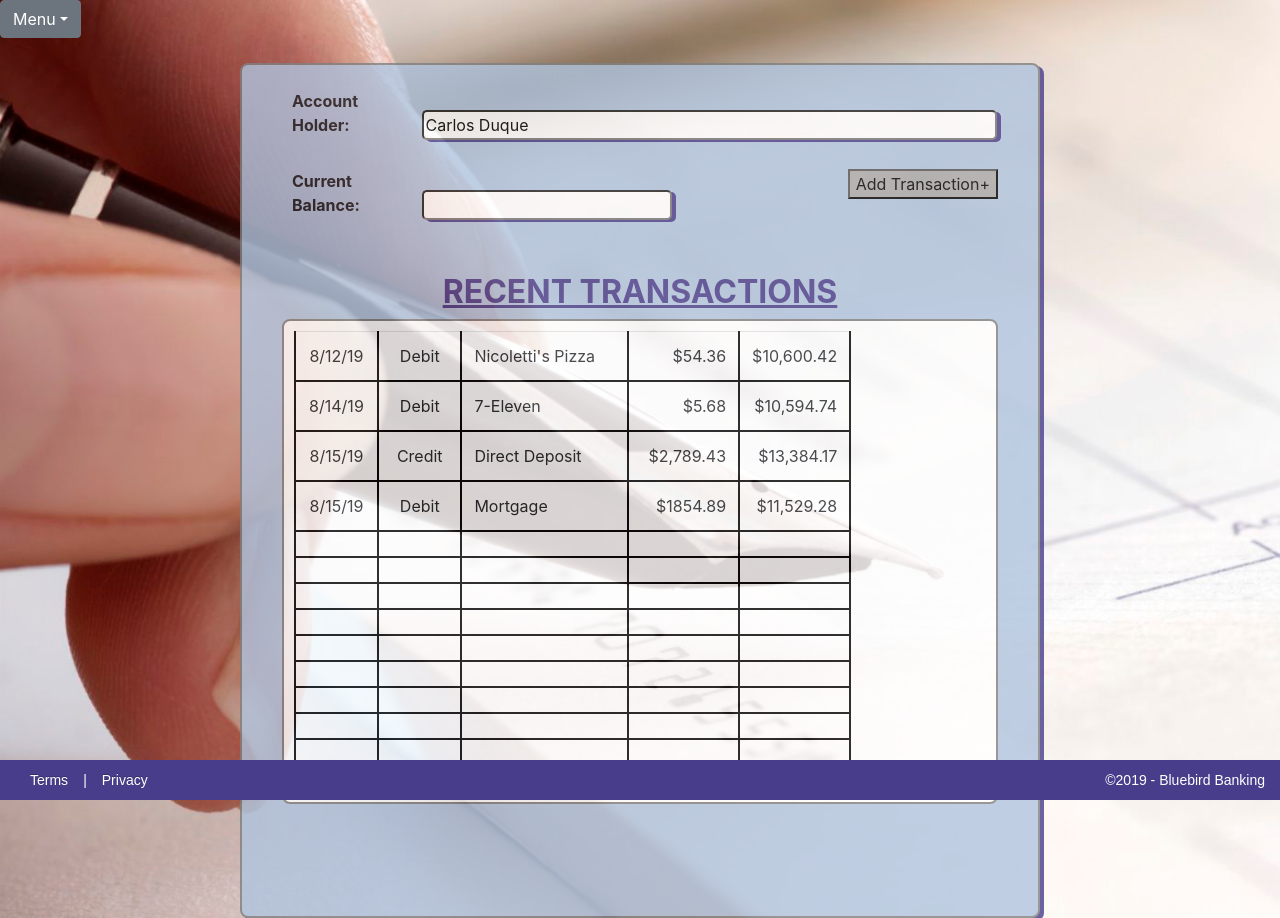
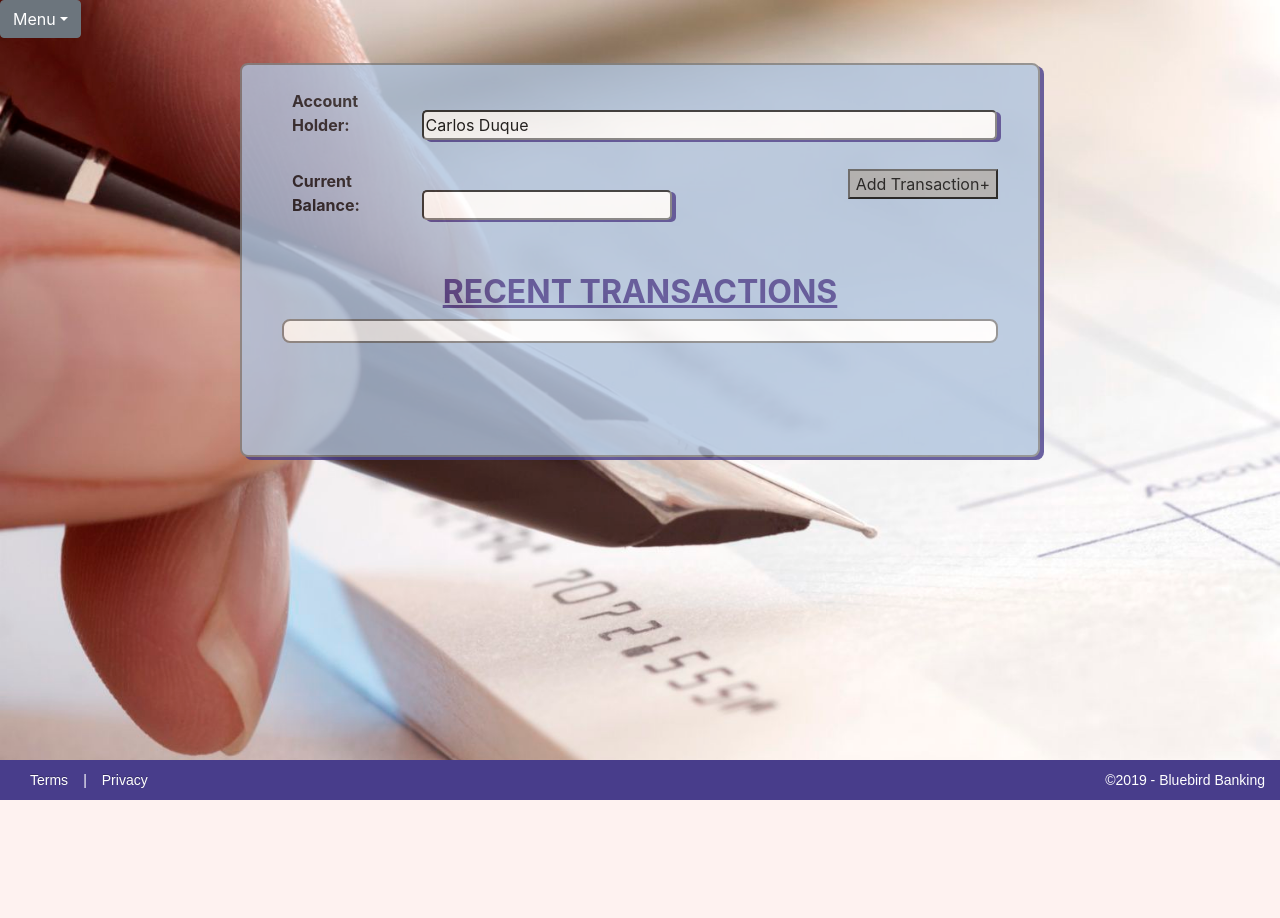
Before and after one commit to caduque0906/Python_Projects, a Django app: template Django_Checkbook_Project/BlueBirdBanking/Checkbook/templates/checkbook/BalanceSheet.html in a window 1280 px wide. After the commit the page ends 800 px from the top, so only its background shows below. Run offline with Django 4.2, Linux system fonts and the light colour scheme; the template is opened without the code that fills it: values that come from a table or form of the project are taken from there, others are empty; data comes from the database, SQL or seed files in the repository; both versions use the stored data as it was after the commit; some libraries are stand-ins or nearby versions.

Commit message:
Removed hard code. Fix incorrect syntax for balance function

```diff
--- a/Django_Checkbook_Project/BlueBirdBanking/Checkbook/templates/checkbook/BalanceSheet.html
+++ b/Django_Checkbook_Project/BlueBirdBanking/Checkbook/templates/checkbook/BalanceSheet.html
@@ -26,104 +26,6 @@
 					<td class="right">{{ total }}</td>
 				</tr>
 				{% endfor %}
-				<tr>
-						<td class="center">8/12/19</td>
-						<td class="center">Debit</td>
-						<td class="left">Nicoletti's Pizza</td>
-						<td class="right">$54.36</td>
-						<td class="right">$10,600.42</td>
-				</tr>
-				<tr>
-						<td class="center">8/14/19</td>
-						<td class="center">Debit</td>
-						<td class="left">7-Eleven</td>
-						<td class="right">$5.68</td>
-						<td class="right">$10,594.74</td>
-				</tr>
-				<tr>
-						<td class="center">8/15/19</td>
-						<td class="center">Credit</td>
-						<td class="left">Direct Deposit</td>
-						<td class="right">$2,789.43</td>
-						<td class="right">$13,384.17</td>
-				</tr>
-				<tr>
-						<td class="center">8/15/19</td>
-						<td class="center">Debit</td>
-						<td class="left">Mortgage</td>
-						<td class="right">$1854.89</td>
-						<td class="right">$11,529.28</td>
-				</tr>
-				<tr>
-						<td class="center"></td>
-						<td class="center"></td>
-						<td class="left"></td>
-						<td class="right"></td>
-						<td class="right"></td>
-				</tr>
-				<tr>
-						<td class="center"></td>
-						<td class="center"></td>
-						<td class="left"></td>
-						<td class="right"></td>
-						<td class="right"></td>
-				</tr>
-				<tr>
-						<td class="center"></td>
-						<td class="center"></td>
-						<td class="left"></td>
-						<td class="right"></td>
-						<td class="right"></td>
-				</tr>
-				<tr>
-						<td class="center"></td>
-						<td class="center"></td>
-						<td class="left"></td>
-						<td class="right"></td>
-						<td class="right"></td>
-				</tr>
-				<tr>
-						<td class="center"></td>
-						<td class="center"></td>
-						<td class="left"></td>
-						<td class="right"></td>
-						<td class="right"></td>
-				</tr>
-				<tr>
-						<td class="center"></td>
-						<td class="center"></td>
-						<td class="left"></td>
-						<td class="right"></td>
-						<td class="right"></td>
-				</tr>
-				<tr>
-						<td class="center"></td>
-						<td class="center"></td>
-						<td class="left"></td>
-						<td class="right"></td>
-						<td class="right"></td>
-				</tr>
-				<tr>
-						<td class="center"></td>
-						<td class="center"></td>
-						<td class="left"></td>
-						<td class="right"></td>
-						<td class="right"></td>
-				</tr>
-				<tr>
-						<td class="center"></td>
-						<td class="center"></td>
-						<td class="left"></td>
-						<td class="right"></td>
-						<td class="right"></td>
-				</tr>
-				<tr>
-						<td class="center"></td>
-						<td class="center"></td>
-						<td class="left"></td>
-						<td class="right"></td>
-						<td class="right"></td>
-				</tr>
 			</table>
 
 			<br><br>
--- a/Django_Checkbook_Project/BlueBirdBanking/Checkbook/views.py
+++ b/Django_Checkbook_Project/BlueBirdBanking/Checkbook/views.py
@@ -22,7 +22,7 @@
     for t in transactions: # Loop through transactions and determine which is a deposit or withdrawal
         if t.type == 'Deposit':
             current_total += t.amount # If deposit add amount to balance
-            table_contents.update({t.current_total}) # Add transaction and total to the dictionary
+            table_contents.update({t:current_total}) # Add transaction and total to the dictionary
         else:
             current_total -= t.amount # If withdrawal subtract amount from balance
             table_contents.update({t:current_total}) # Add transaction and total to the dictionary
```
Also changed, not shown: Django_Checkbook_Project/BlueBirdBanking/db.sqlite3.
